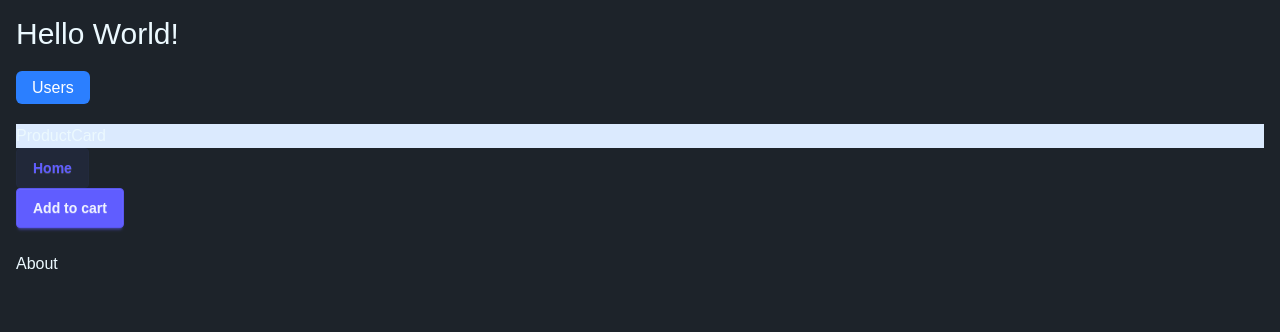
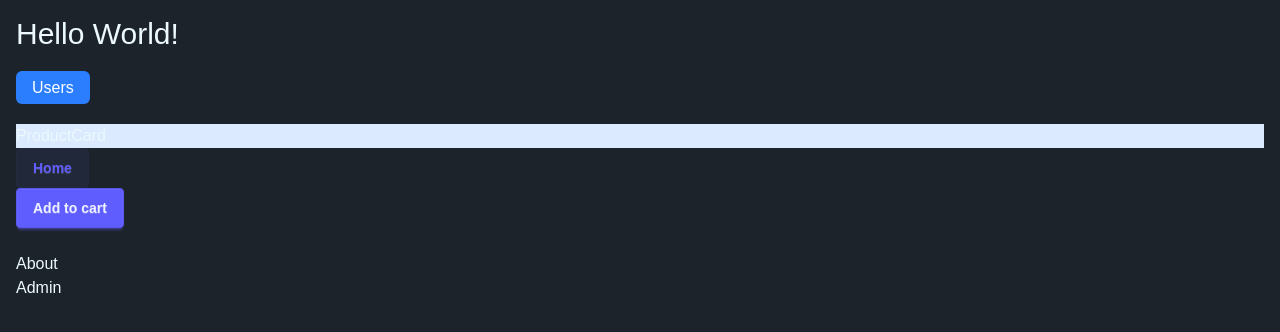
Before and after one commit to Alanimustafa/LRN-NEXTJS-MOSH, a Next.js app: page / in a window 1280 px wide. Shown: the top 332 px of the page. Built offline with nearby package versions, Linux system fonts and the light colour scheme.

Commit message:
Layouts - admin layout fie has been created

```diff
--- a/app/page.tsx
+++ b/app/page.tsx
@@ -14,6 +14,8 @@ export default function Home() {
       <Link href="/about">About</Link>
       <br />
 
+      <Link href="/admin">Admin</Link>
+
     </main>
   );
 }
```
